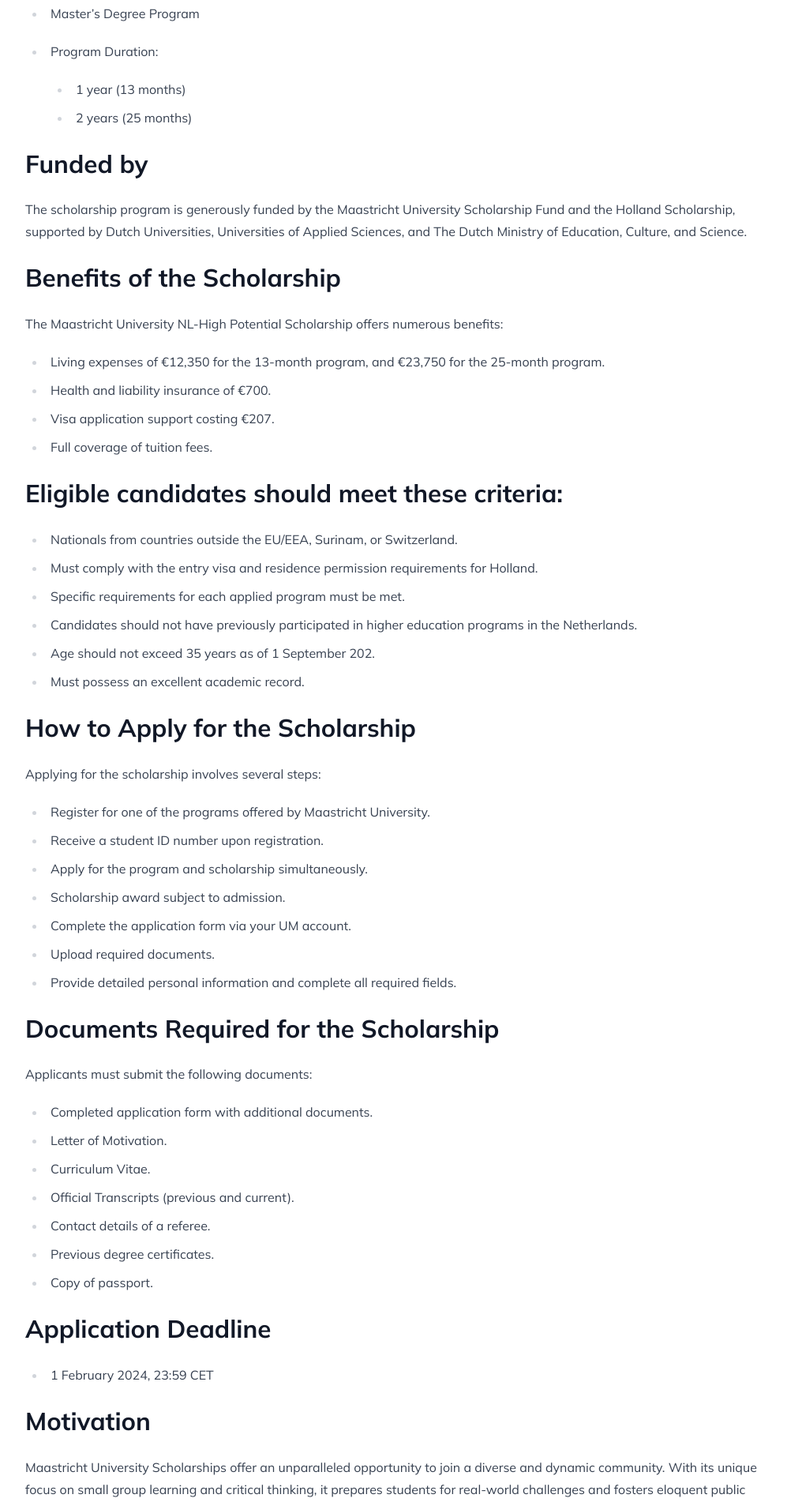
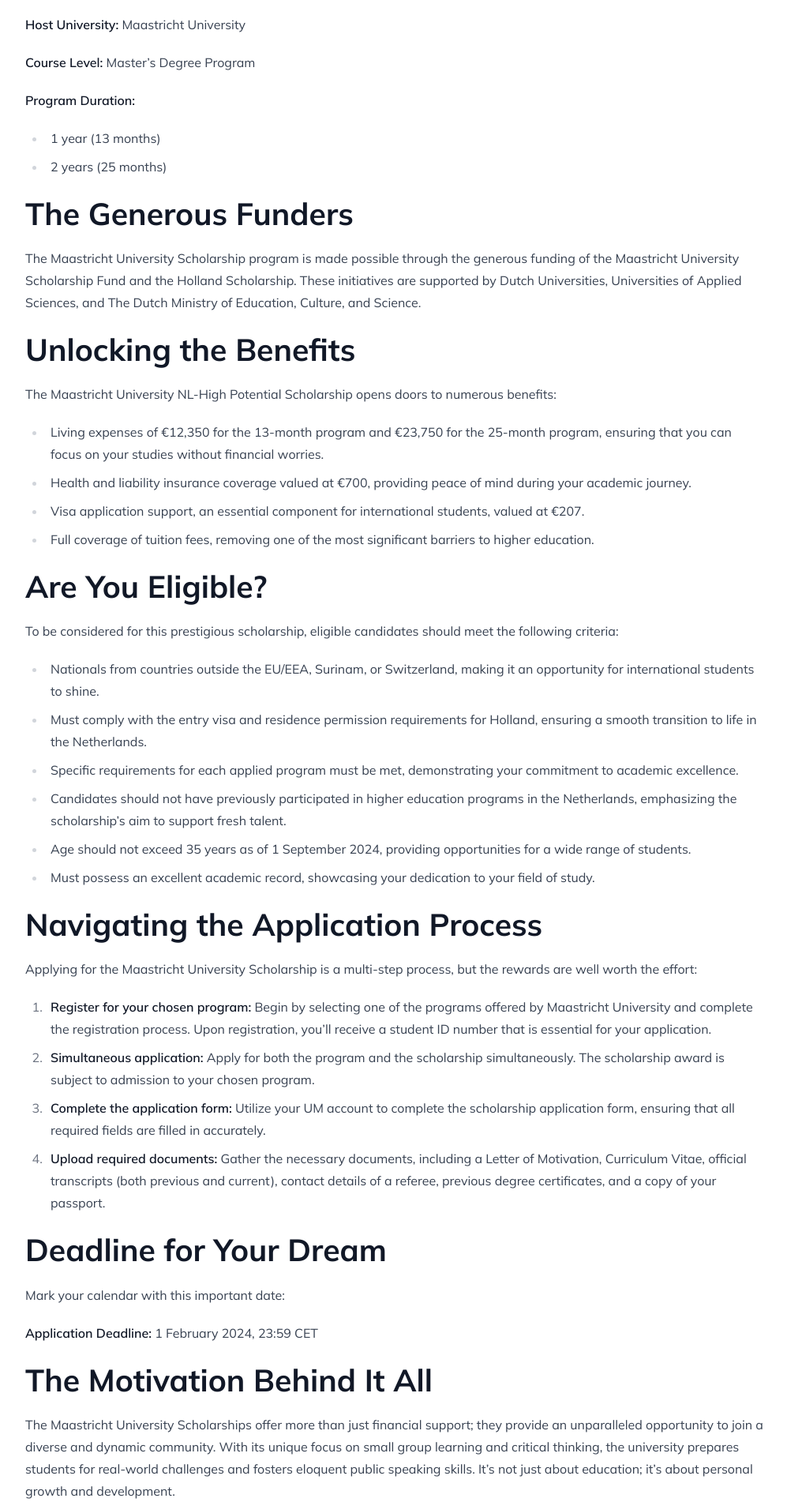
Before and after one commit to farhan-ezaz/findmyscholarship, an Astro site: page /maastricht-university-scholarships-2024-a-gateway-to-academic-excellence-in-the-netherlands in a window 1280 px wide. Shown: the part 1497-3399 px from the top of the page at 79% size, without its empty margins (140-1137 px from the left). Built offline with nearby package versions, Linux system fonts and the light colour scheme; Astro itself is replaced by a stand-in of ours; some packages are replaced by stand-ins of ours; what tailwind-bootstrap-grid would draw is missing.

Commit message:
Update Posts “maastricht-university-scholarships-2024-a-gateway-to-academic-excellence-in-the-netherlands” (#31)
Automatically generated. Merged on Netlify CMS.

```diff
--- a/src/content/posts/maastricht-university-scholarships-2024-a-gateway-to-academic-excellence-in-the-netherlands.md
+++ b/src/content/posts/maastricht-university-scholarships-2024-a-gateway-to-academic-excellence-in-the-netherlands.md
@@ -1,8 +1,8 @@
 ---
 title: "Maastricht University Scholarships 2024: A Gateway to Academic
   Excellence in The Netherlands"
-description: '**"Unlock Your Future with Maastricht University Scholarships
-  2024: A Gateway to Academic Excellence in The Netherlands"**'
+description: "Unlock Your Future with Maastricht University Scholarships 2024: A
+  Gateway to Academic Excellence in The Netherlands"
 date: 2023-11-15T10:45:44.747Z
 image: /images/maastricht-university-scholarships-2024.jpg
 authors:
@@ -11,88 +11,74 @@
   - europe
   - masters-scholarships
 ---
-### **Overview**
+Are you prepared to embark on an academic journey like no other? The Maastricht University Scholarships for 2024 are calling out to you, presenting a remarkable blend of cultural diversity, immersive hands-on learning opportunities, and unwavering support tailored to international students. Get ready to immerse yourself in a world-class educational experience set in the picturesque landscapes of Holland, where you can mold your future with top-rated master's and doctoral programs.
 
-> Embark on an academic journey of a lifetime with the Maastricht University Scholarships 2024. This prestigious program offers a unique blend of cultural diversity, hands-on learning experiences, and a comprehensive support package for international students. Dive into a world-class education in Holland and shape your future with top-rated master's and doctoral degrees.
+At Maastricht University, the world becomes your classroom, offering a rich tapestry of cultures, ideas, and experiences. This scholarship isn't just about financial aid; it's your passport to intellectual growth, personal development, and the chance to make a global impact.
 
-### **Host Country**
+Discover a vibrant academic community that encourages critical thinking and fosters global citizenship. Here, you won't just earn a degree; you'll gain the skills, knowledge, and perspective needed to thrive in an interconnected world. So, if you're ready to embark on an academic adventure of a lifetime, the Maastricht University Scholarships 2024 are your gateway to excellence. Don't miss this opportunity to shape your destiny and broaden your horizons. Your educational odyssey awaits!
 
-* Holland
+# Maastricht University Scholarships 2024:
 
-### **Host University**
+## Destination: Holland
 
-* Maastricht University
+**Host Country:** Holland
 
-### **Course Level**
+**Host University:** Maastricht University
 
-* Master’s Degree Program
-* Program Duration:
+**Course Level:** Master’s Degree Program
 
-  * 1 year (13 months)
-  * 2 years (25 months)
+**Program Duration:**
 
-### **Funded by**
+* 1 year (13 months)
+* 2 years (25 months)
 
-The scholarship program is generously funded by the Maastricht University Scholarship Fund and the Holland Scholarship, supported by Dutch Universities, Universities of Applied Sciences, and The Dutch Ministry of Education, Culture, and Science.
+## The Generous Funders
 
-### **Benefits of the Scholarship**
+The Maastricht University Scholarship program is made possible through the generous funding of the Maastricht University Scholarship Fund and the Holland Scholarship. These initiatives are supported by Dutch Universities, Universities of Applied Sciences, and The Dutch Ministry of Education, Culture, and Science.
 
-The Maastricht University NL-High Potential Scholarship offers numerous benefits:
+## Unlocking the Benefits
 
-* Living expenses of €12,350 for the 13-month program, and €23,750 for the 25-month program.
-* Health and liability insurance of €700.
-* Visa application support costing €207.
-* Full coverage of tuition fees.
+The Maastricht University NL-High Potential Scholarship opens doors to numerous benefits:
 
+* Living expenses of €12,350 for the 13-month program and €23,750 for the 25-month program, ensuring that you can focus on your studies without financial worries.
+* Health and liability insurance coverage valued at €700, providing peace of mind during your academic journey.
+* Visa application support, an essential component for international students, valued at €207.
+* Full coverage of tuition fees, removing one of the most significant barriers to higher education.
 
+## Are You Eligible?
 
-### Eligible candidates should meet these criteria:
+To be considered for this prestigious scholarship, eligible candidates should meet the following criteria:
 
-* Nationals from countries outside the EU/EEA, Surinam, or Switzerland.
-* Must comply with the entry visa and residence permission requirements for Holland.
-* Specific requirements for each applied program must be met.
-* Candidates should not have previously participated in higher education programs in the Netherlands.
-* Age should not exceed 35 years as of 1 September 202.
-* Must possess an excellent academic record.
+* Nationals from countries outside the EU/EEA, Surinam, or Switzerland, making it an opportunity for international students to shine.
+* Must comply with the entry visa and residence permission requirements for Holland, ensuring a smooth transition to life in the Netherlands.
+* Specific requirements for each applied program must be met, demonstrating your commitment to academic excellence.
+* Candidates should not have previously participated in higher education programs in the Netherlands, emphasizing the scholarship's aim to support fresh talent.
+* Age should not exceed 35 years as of 1 September 2024, providing opportunities for a wide range of students.
+* Must possess an excellent academic record, showcasing your dedication to your field of study.
 
-### **How to Apply for the Scholarship**
+## Navigating the Application Process
 
-Applying for the scholarship involves several steps:
+Applying for the Maastricht University Scholarship is a multi-step process, but the rewards are well worth the effort:
 
-* Register for one of the programs offered by Maastricht University.
-* Receive a student ID number upon registration.
-* Apply for the program and scholarship simultaneously.
-* Scholarship award subject to admission.
-* Complete the application form via your UM account.
-* Upload required documents.
-* Provide detailed personal information and complete all required fields.
+1. **Register for your chosen program:** Begin by selecting one of the programs offered by Maastricht University and complete the registration process. Upon registration, you'll receive a student ID number that is essential for your application.
+2. **Simultaneous application:** Apply for both the program and the scholarship simultaneously. The scholarship award is subject to admission to your chosen program.
+3. **Complete the application form:** Utilize your UM account to complete the scholarship application form, ensuring that all required fields are filled in accurately.
+4. **Upload required documents:** Gather the necessary documents, including a Letter of Motivation, Curriculum Vitae, official transcripts (both previous and current), contact details of a referee, previous degree certificates, and a copy of your passport.
 
-### **Documents Required for the Scholarship**
+## Deadline for Your Dream
 
-Applicants must submit the following documents:
+Mark your calendar with this important date:
 
-* Completed application form with additional documents.
-* Letter of Motivation.
-* Curriculum Vitae.
-* Official Transcripts (previous and current).
-* Contact details of a referee.
-* Previous degree certificates.
-* Copy of passport.
+**Application Deadline:** 1 February 2024, 23:59 CET
 
-### **Application Deadline**
+## The Motivation Behind It All
 
-* 1 February 2024, 23:59 CET
+The Maastricht University Scholarships offer more than just financial support; they provide an unparalleled opportunity to join a diverse and dynamic community. With its unique focus on small group learning and critical thinking, the university prepares students for real-world challenges and fosters eloquent public speaking skills. It's not just about education; it's about personal growth and development.
 
-### Motivation
+## Ready to Begin Your Journey?
 
-Maastricht University Scholarships offer an unparalleled opportunity to join a diverse and dynamic community. With its unique focus on small group learning and critical thinking, it prepares students for real-world challenges and fosters eloquent public speaking skills.
+Ready to explore the world of Maastricht University Scholarships? Visit the [official link](https://www.maastrichtuniversity.nl/support/your-studies-begin/international-students-coming-maastricht/scholarships/maastricht) to gather more information and kickstart your application process.
 
+## In Conclusion
 
-
-### **[O﻿fficial Link](https://www.maastrichtuniversity.nl/support/your-studies-begin/international-students-coming-maastricht/scholarships/maastricht)**
-
-
-
-### **Conclusion**
-
-The Maastricht University Scholarships 2024 presents a golden opportunity for ambitious students to excel academically and grow personally in an international environment. It is more than just a scholarship; it’s a journey towards achieving your career aspirations and becoming a global citizen in today’s interconnected world.
+The Maastricht University Scholarships 2024 present a golden opportunity for ambitious students to excel academically and grow personally in an international environment. It's more than just a scholarship; it’s a journey towards achieving your career aspirations and becoming a global citizen in today’s interconnected world. Don't miss your chance to make a lasting impact – apply today and embark on a transformative academic adventure in Holland. Your future awaits!
```
